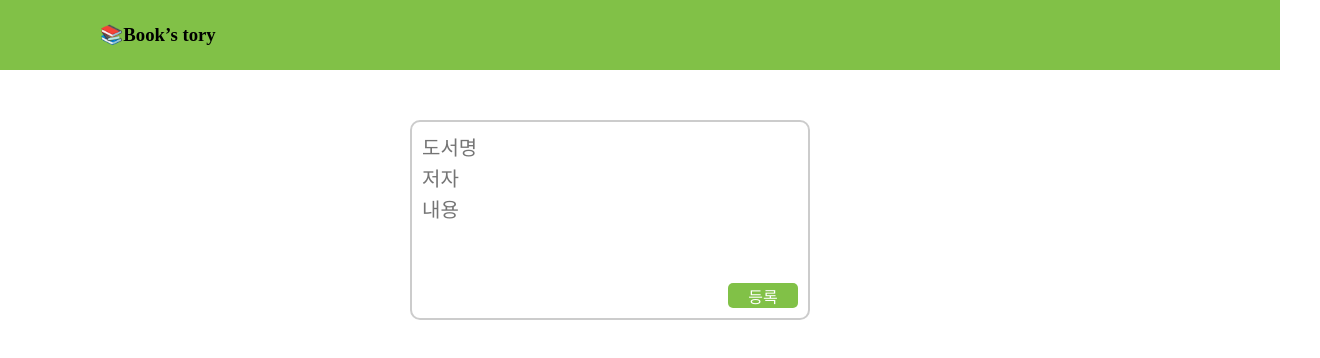
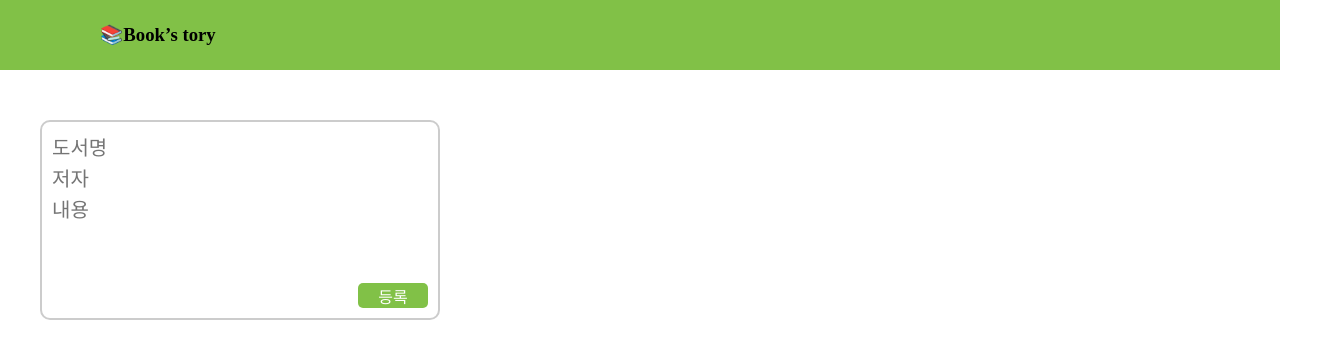
Before and after one commit to SeoJumee/book-note-app, a React (Create React App) app: page / in a window 1280 px wide. Shown: the top 358 px of the page, 1320 px wide, since content can reach past the window. Built offline with nearby package versions, Linux system fonts and the light colour scheme; a web font is replaced by a local one.

Commit message:
Update textarea 위치 변경

```diff
--- a/src/pages/Home/style.js
+++ b/src/pages/Home/style.js
@@ -15,8 +15,7 @@ export const TextareaWrapper = styled.div`
 export const ItemWrapper = styled.div`
   width: 100%;
   display: flex;
-  margin-top: 50px;
-  justify-content: center;
+  margin: 50px 0 0 40px;
 `;
 
 export const BookWrapper = styled.div`
```
